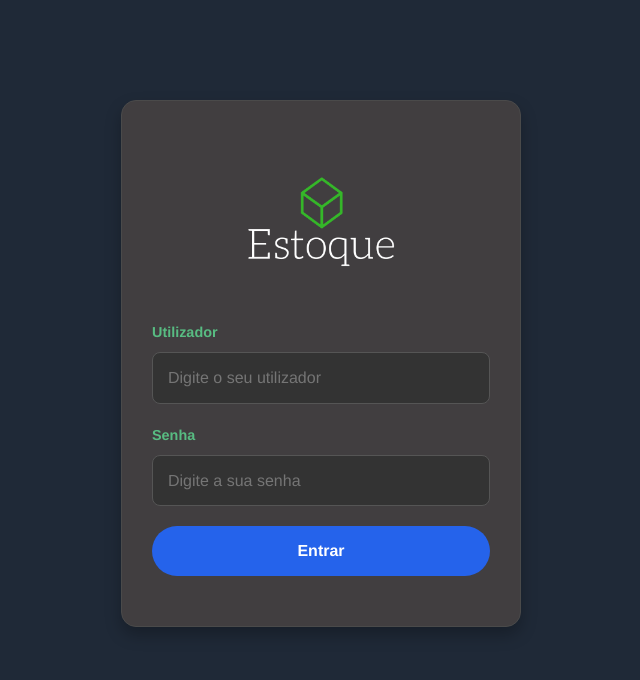
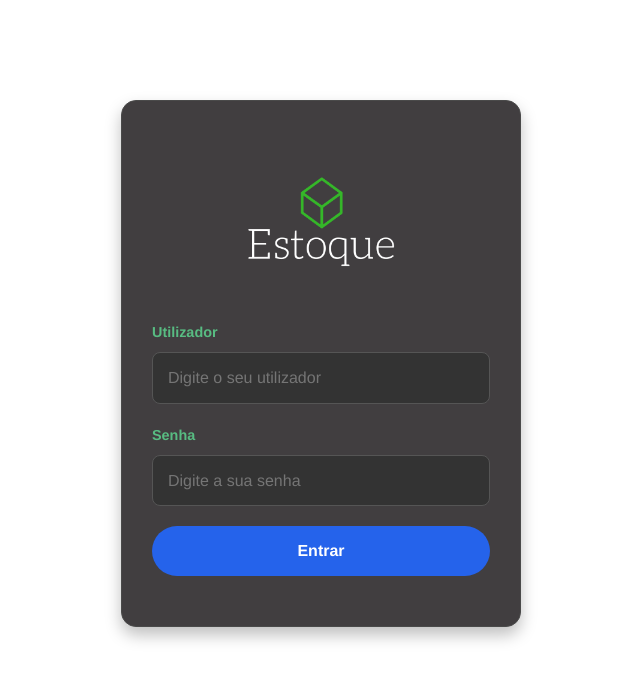
Before and after one commit to DayvysonAlmeida/controle-estoque, a React (Create React App) app in the folder controle-estoque/: page / in a window 1280 px wide. Shown: the top 680 px of the page, without its empty margins (319-959 px from the left). Built offline with nearby package versions, Linux system fonts and the light colour scheme; no server answers; some icons are missing.

Commit message:
padronizar cores primarias

```diff
--- a/controle-estoque/src/App.css
+++ b/controle-estoque/src/App.css
@@ -7,15 +7,10 @@
 
 .appContainer {
   display: flex;
-  flex-grow: 1; /* Essencial para ocupar a altura do #root */
+  flex-grow: 1;
   min-height: 100%;
-  background-color: var(--background);
-}
-
-/* --- Classe especial para a página de Login --- */
-.appContainer.login-page {
-  /* Quando esta classe está presente, o fundo é FORÇADO a ser escuro */
-  background-color: #1F2937 !important;
+  /* A cor de fundo geral agora vem apenas do tema (GlobalStyles/index.css) */
+  /* A classe .login-page foi removida */
 }
 
 .contentWrapper {
@@ -23,11 +18,10 @@
   padding: 20px;
   padding-top: var(--header-height);
   transition: margin-left 0.3s ease;
-  width: 100%;
-  box-sizing: border-box; /* Previne problemas de layout com o padding */
+  box-sizing: border-box;
 }
 
-/* Desktop */
+/* Comportamento em Desktop */
 .sidebarExpanded .contentWrapper {
   margin-left: var(--sidebar-width-expanded);
 }
@@ -35,7 +29,7 @@
   margin-left: var(--sidebar-width-collapsed);
 }
 
-/* Telemóvel */
+/* Comportamento em Telemóvel */
 @media (max-width: 768px) {
   .sidebarExpanded .contentWrapper,
   .sidebarCollapsed .contentWrapper {
```
